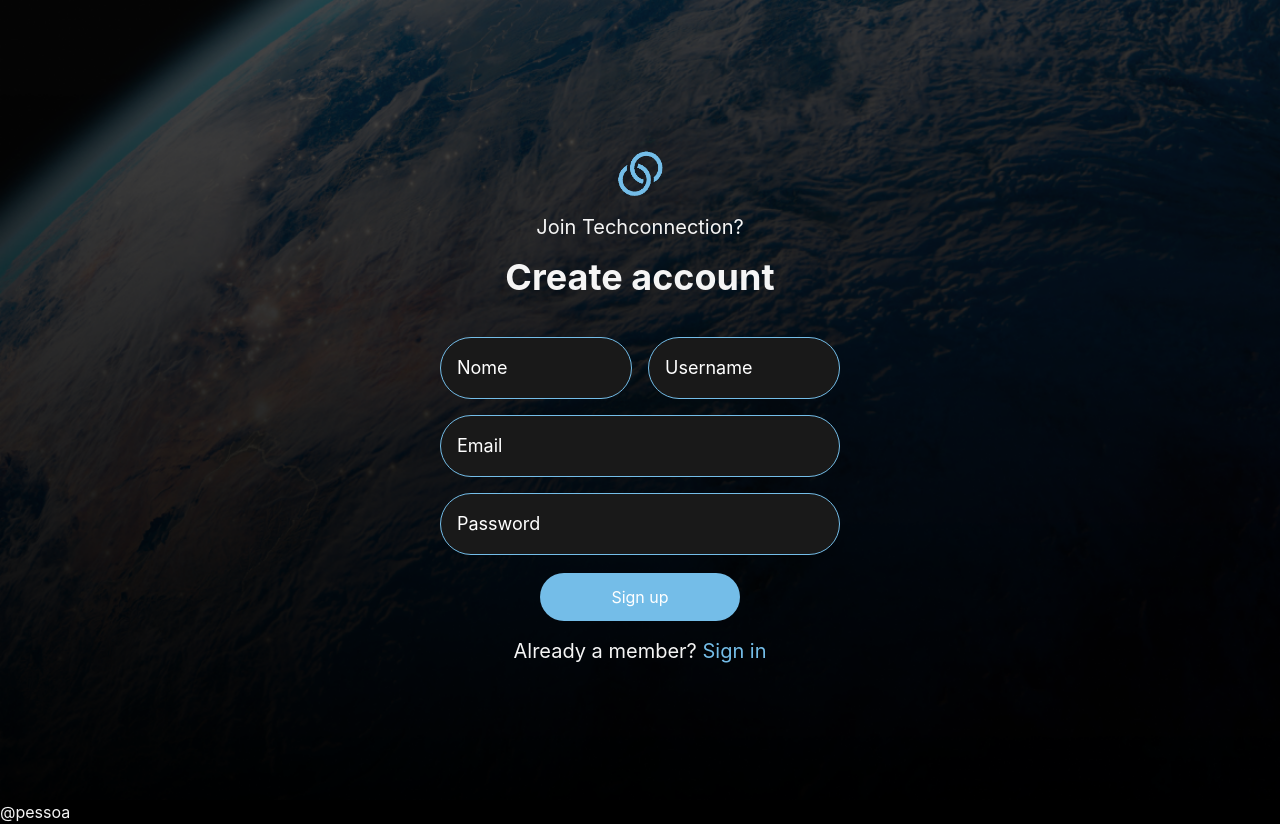
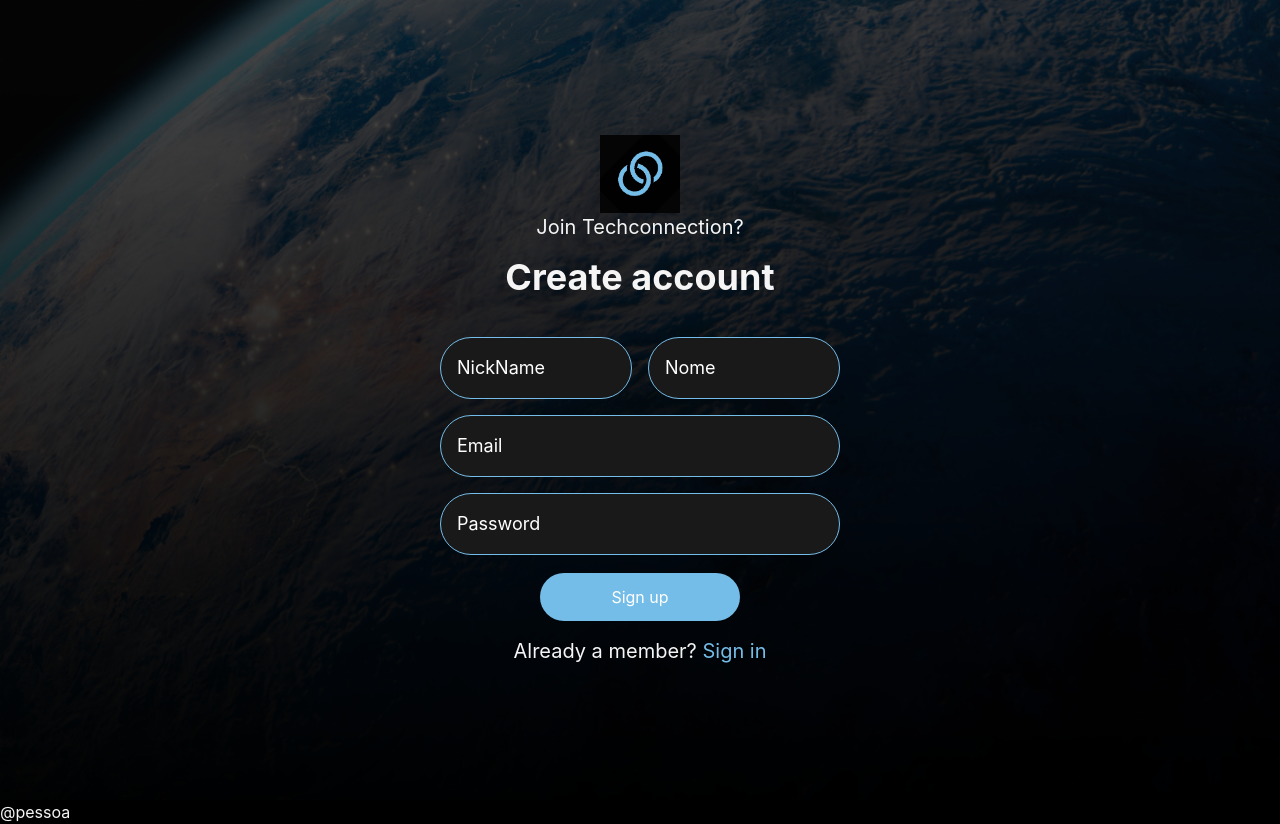
Before and after one commit to wenderdecastro/Techconnect, a Next.js app: page /login in a window 1280 px wide. Built offline with nearby package versions, Linux system fonts and the light colour scheme.

Commit message:
Realizando Integracoes

```diff
--- a/src/app/home/page.jsx
+++ b/src/app/home/page.jsx
@@ -1,7 +1,8 @@
 "use client";
 import { v4 as uuid } from 'uuid';
+
 import React, { useEffect, useState } from "react";
-import { CreateImagePost } from '@/utils/azure/config';
+
 import { Post } from '@/components/post';
 import PostInput from '@/components/postInput';
 import TrendingTopics from '@/components/trendingTopics';
@@ -9,7 +10,9 @@ import MenuBar from '@/components/menuBar';
 
 export default function Home() {
 
-    const [user, setUser] = useState();
+    const [allUsers, setAllUsers] = useState([]);
+
+    const [user, setUser] = useState(null);
     const [posts, setPosts] = useState([]);
     const [selectedImages, setSelectedImages] = useState([]);
     const [postText, setPostText] = useState();
@@ -24,28 +27,35 @@ export default function Home() {
 
 
     useEffect(() => {
-        const fetchPosts = async () => {
+        const fetchUserAndPosts = async () => {
             try {
-                const response = await fetch("http://localhost:3001/Posts", {
+
+
+                // Fetch all users
+                const allUsersResponse = await fetch("http://localhost:3001/Usuario", {
                     method: "GET"
                 });
+                const allUsers = await allUsersResponse.json();
+                setAllUsers(allUsers); // Armazena todos os usuários
 
-                if (!response.ok) {
-                    console.log("Erro ao carregar os posts.");
-                    return;
-                }
+                // Fetch posts
+                const postResponse = await fetch("http://localhost:3001/Posts", {
+                    method: "GET"
+                });
+                const data = await postResponse.json();
+                setPosts(data); // Define os posts
 
-                const data = await response.json();
-                setPosts(data);
-
+                console.log("all", allUsers);
             } catch (error) {
-                console.error("Erro ao buscar os posts:", error);
+                console.error("Error fetching user and posts:", error);
             }
         };
 
-        fetchPosts();
+        fetchUserAndPosts(); // Chama a função para buscar dados na inicialização
+    }, []);
 
-    }, []);
+
+
 
     const createPost = async (e) => {
 
@@ -57,7 +67,7 @@ export default function Home() {
 
 
         await Promise.all(selectedImages.map(async (image) => {
-            const urlImage = await CreateImagePost(image);
+            const urlImage = await Create(image);
             console.log(urlImage);
             postsUrl.push(urlImage);
         }));
@@ -69,7 +79,7 @@ export default function Home() {
         const newPost = {
             id: uuid(),
             date: moment().toDate(),
-            userId: 0,
+            userId: user.id,
             text: postText,
             imagesURL: postsUrl,
             encadeado: false
@@ -125,10 +135,28 @@ export default function Home() {
                     <div className="flex flex-col items-center overflow-y-scroll h-[97.5%] gap-y-6 ">
                         <PostInput onSubmit={(e) => createPost(e)} text={postText} onChange={x => setPostText(x.target.value)} onImagesSelected={setSelectedImages} />
 
-                        {posts.map((post, index) => {
-                            return <Post text={post.text} imagesURL={post.imagesURL} id={post.id} encadeado={post.encadeado} key={post.id} userId={post.userId} date={post.date} />
+                        {posts.map((post) => {
+                            // Encontre o usuário correspondente com base no userId do post
+                            const postUser = allUsers.find(user => user.id === post.userId);
+                            console.log('Post ID:', post.id, 'User ID:', post.userId); // Verifique os IDs aqui
 
+                            return (
+                                <Post
+                                    key={post.id}
+                                    text={post.text}
+                                    imagesURL={post.imagesURL}
+                                    id={post.id}
+                                    encadeado={post.encadeado}
+                                    userId={post.userId}
+                                    date={post.date}
+                                    nomeExibicao={postUser?.NomeExibicao || 'Usuário desconhecido'} // Nome do usuário correspondente
+                                    nomeUsuario={postUser?.NomeUsuario || 'unknown_user'} // Nome de usuário correspondente
+                                />
+                            );
                         })}
+
+
+
                         <div className='mb-12' />
                     </div>
 
--- a/src/app/login/page.jsx
+++ b/src/app/login/page.jsx
@@ -151,7 +151,7 @@ export default function Home() {
             <div className="flex items-center justify-center h-screen bg-cover bg-login-background perspective">
                 <div className="p-6 rounded-lg space-y-4 w-[35%]">
                     <div className="flex flex-col items-center justify-center">
-                        <img src={"/images/AppLogo.png"} className="w-[80px] mix-blend-lighten" alt="Logo" />
+                        <img src={"/images/AppLogo.png"} className="w-[80px]" alt="Logo" />
                         <Text className="mt-1">{isSignIn ? "Welcome back!" : "Join Techconnection?"}</Text>
                         <Title>{isSignIn ? "Sign in" : "Create account"}</Title>
                     </div>
@@ -164,7 +164,7 @@ export default function Home() {
                                         <CustomInput
                                             type="text"
                                             name="NomeExibicao"
-                                            placeholder="Nome"
+                                            placeholder="NickName"
                                             size="lg"
                                             value={userData.NomeExibicao}
                                             onChange={(e) =>
@@ -177,7 +177,7 @@ export default function Home() {
                                         <CustomInput
                                             type="text"
                                             name="NomeUsuario"
-                                            placeholder="Username"
+                                            placeholder="Nome"
                                             size="lg"
                                             value={userData.NomeUsuario}
                                             onChange={(e) =>
@@ -187,7 +187,6 @@ export default function Home() {
                                                 }))
                                             }
                                         />
-
                                     </div>
                                     <div className="space-y-4">
                                         <CustomInput
--- a/src/components/post/index.jsx
+++ b/src/components/post/index.jsx
@@ -11,7 +11,7 @@ import ImageModal from "../modals/imageVisualizer";
 import { useState } from "react";
 import Link from "next/link";
 
-export const Post = ({ id, date, userId, text, imagesURL, encadeado, viewImages, detailed = false }) => {
+export const Post = ({ id, date, userId, text, imagesURL, encadeado, viewImages, detailed = false , nomeExibicao, nomeUsuario}) => {
 
   const [isModalOpen, setIsModalOpen] = useState(false);
   const [currentImageIndex, setCurrentImageIndex] = useState(0);
@@ -42,7 +42,7 @@ export const Post = ({ id, date, userId, text, imagesURL, encadeado, viewImages,
           />
 
 
-          <ProfileName nomeExibicao={"Fulano da Silva"} nomeUsuario={"@Fulano"} />
+          <ProfileName nomeExibicao={nomeExibicao} nomeUsuario={nomeUsuario} />
 
           <span className="flex gap-2 text-sm text-center opacity-50 ">
             <FaRegClock style={{ scale: "130%", paddingTop: "3.5%" }} />
--- a/src/server/db.json
+++ b/src/server/db.json
@@ -11,7 +11,7 @@
     {
       "id": "4c39777b-f471-4e07-b99f-2b6b7b438210",
       "date": 1727788854265,
-      "userId": "0e3e2d2f-c5f8-4035-8e03-e871a4cf12eb",
+      "userId": "838bac4c-5625-4ef5-8ecf-3950e2d10975",
       "text": "SIUUUUUUUU",
       "imagesURL": [],
       "encadeado": false
@@ -168,26 +168,6 @@
   "Usuario": [
 
     {
-      "id": "9fc1",
-      "ID": "14f0ec0a-7d51-447b-8b09-596ccbeea7f5",
-      "NomeExibicao": "",
-      "NomeUsuario": "",
-      "Email": "",
-      "Senha": "",
-      "FotoPerfilURL": null,
-      "FotoBannerURL": null
-    },
-    {
-      "id": "5b40",
-      "ID": "12cd4c08-ec1d-4daf-8a70-4dddfd7f5288",
-      "NomeExibicao": "",
-      "NomeUsuario": "",
-      "Email": "",
-      "Senha": "",
-      "FotoPerfilURL": null,
-      "FotoBannerURL": null
-    },
-    {
       "id": "7e63",
       "ID": "838bac4c-5625-4ef5-8ecf-3950e2d10975",
       "NomeExibicao": "coisa loka ",
```
